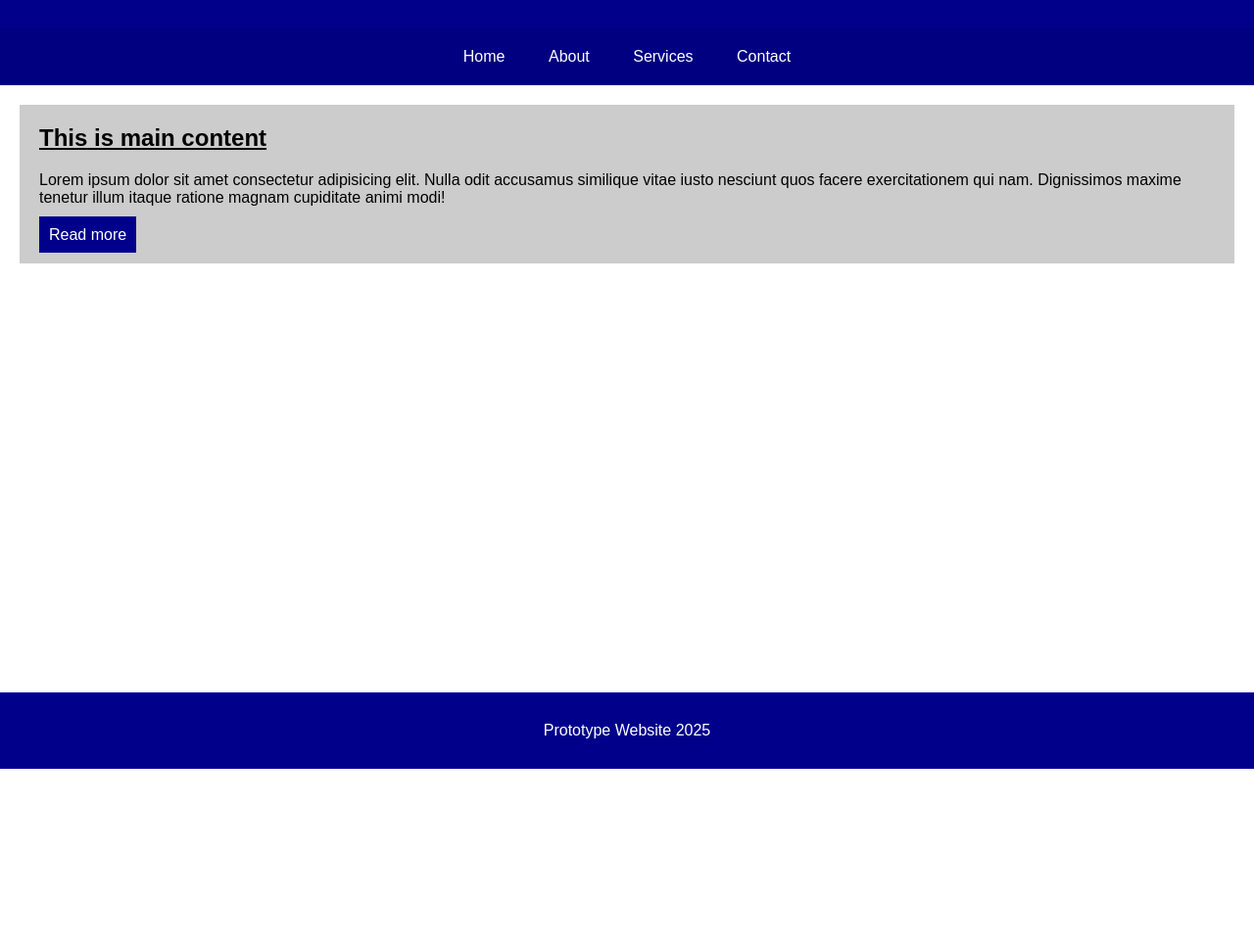
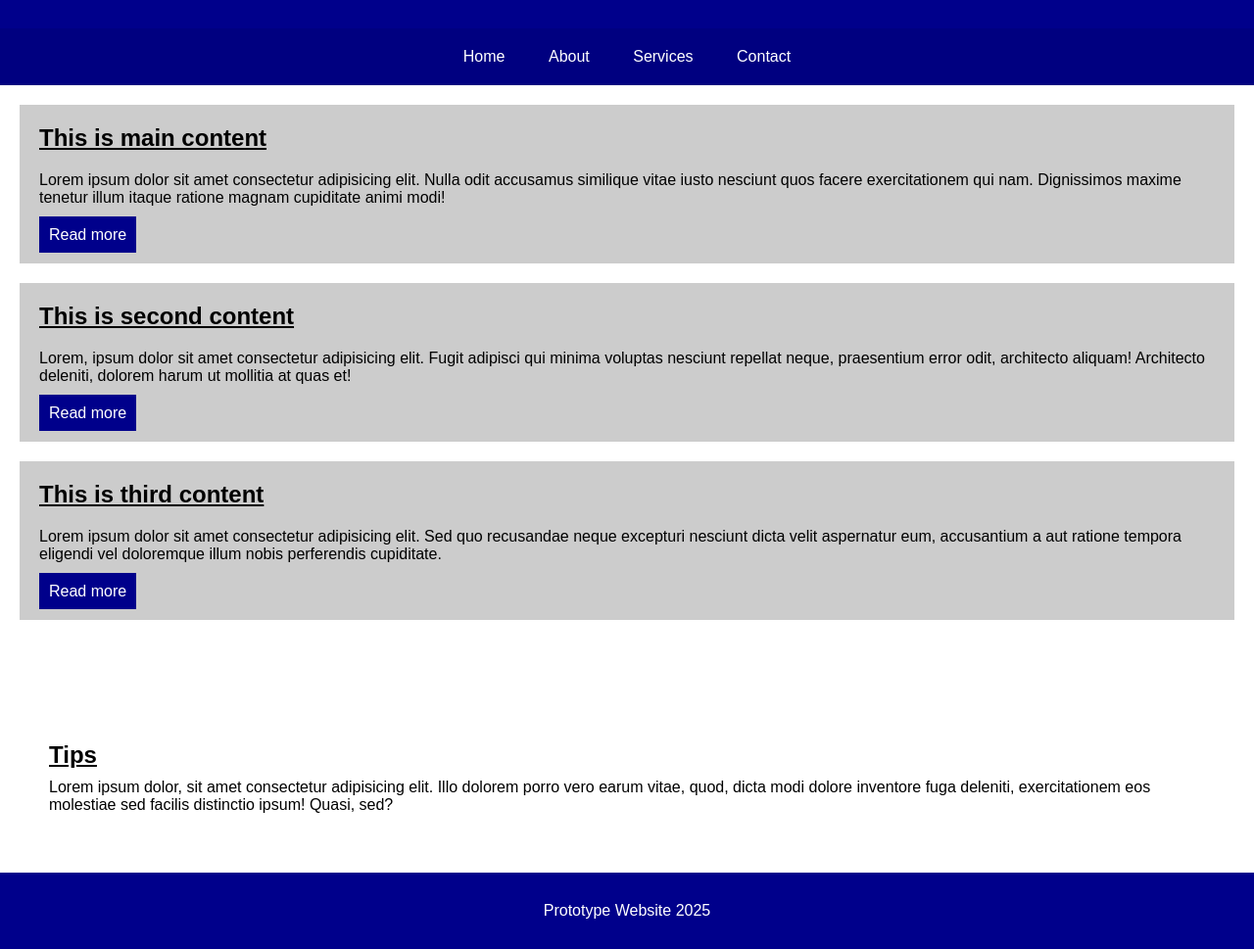
Before and after one commit to Pannathat121/New-Project, a plain HTML site: page index.html in a window 1280 px wide. Shown: the part 108-1077 px from the top of the page at 98% size. Before the commit the page ends 893 px from the top, so only its background shows below. Drawn offline with Linux system fonts and the light colour scheme.

Commit message:
add file

```diff
--- a/index.html
+++ b/index.html
@@ -31,7 +31,38 @@
             </p>
             <a href="#" class="main-btn">Read more</a>
         </section>
+        <section class="main-second-container">
+            <h2 class="main-second-title">This is second content</h2>
+            <p class="main-second-info">
+                Lorem, ipsum dolor sit amet consectetur adipisicing elit. Fugit adipisci qui minima voluptas
+                nesciunt
+                repellat neque, praesentium error odit, architecto aliquam! Architecto deleniti, dolorem harum ut
+                mollitia at quas et!
+            </p>
+            <a href="#" class="main-second-btn">Read more</a>
+        </section>
+        <section class="main-third-container">
+            <h2 class="main-third-title">This is third content</h2>
+            <p class="main-third-info">
+                Lorem ipsum dolor sit amet consectetur adipisicing elit. Sed quo recusandae neque excepturi nesciunt
+                dicta velit aspernatur eum, accusantium a aut ratione tempora eligendi vel doloremque illum nobis
+                perferendis cupiditate.
+            </p>
+            <a href="#" class="main-third-btn">Read more</a>
+        </section>
     </main>
+
+    <div class="tips-box">
+        <aside class="tips-container">
+            <h2 class="tips-title">Tips</h2>
+            <p class="tips-info">
+                Lorem ipsum dolor, sit amet consectetur adipisicing elit. Illo dolorem porro vero earum vitae, quod,
+                dicta
+                modi dolore inventore fuga deleniti, exercitationem eos molestiae sed facilis distinctio ipsum! Quasi,
+                sed?
+            </p>
+        </aside>
+    </div>
 
     <footer>
         Prototype Website 2025
--- a/style.css
+++ b/style.css
@@ -27,13 +27,16 @@ nav a {
     text-decoration: none;
 }
 
+/* main section */
 main {
     height: 600px;
+}
 
 .main-container {
     background-color: #ccc;
     margin: 20px;
     padding: 20px;
+}
 
 .main-title {
     text-decoration: underline;
@@ -49,7 +52,66 @@ main {
     padding: 10px;
     text-decoration: none;
 }
+
+.main-second-container {
+    background-color: #ccc;
+    margin: 20px;
+    padding: 20px;
 }
+
+.main-second-title {
+    text-decoration: underline;
+}
+
+.main-second-info {
+    padding: 20px 0;
+}
+
+.main-second-btn {
+    background-color: darkblue;
+    color: white;
+    padding: 10px;
+    text-decoration: none;
+}
+
+.main-third-container {
+    background-color: #ccc;
+    padding: 20px;
+    margin: 20px;
+}
+
+.main-third-title {
+    text-decoration: underline;
+}
+
+.main-third-info {
+    padding: 20px 0;
+}
+
+.main-third-btn {
+    background-color: darkblue;
+    color: white;
+    padding: 10px;
+    text-decoration: none;
+}
+
+/* Tips section */
+.tips-box {
+    box-sizing: content-box;
+}
+
+.tips-container {
+    padding: 20px;
+    margin: 30px;
+    display: block;
+}
+
+.tips-title {
+    text-decoration: underline;
+}
+
+.tips-info {
+    padding: 10px 0;
 }
 
 footer {
```
Lines whose indentation alone changed are shown as unchanged.
